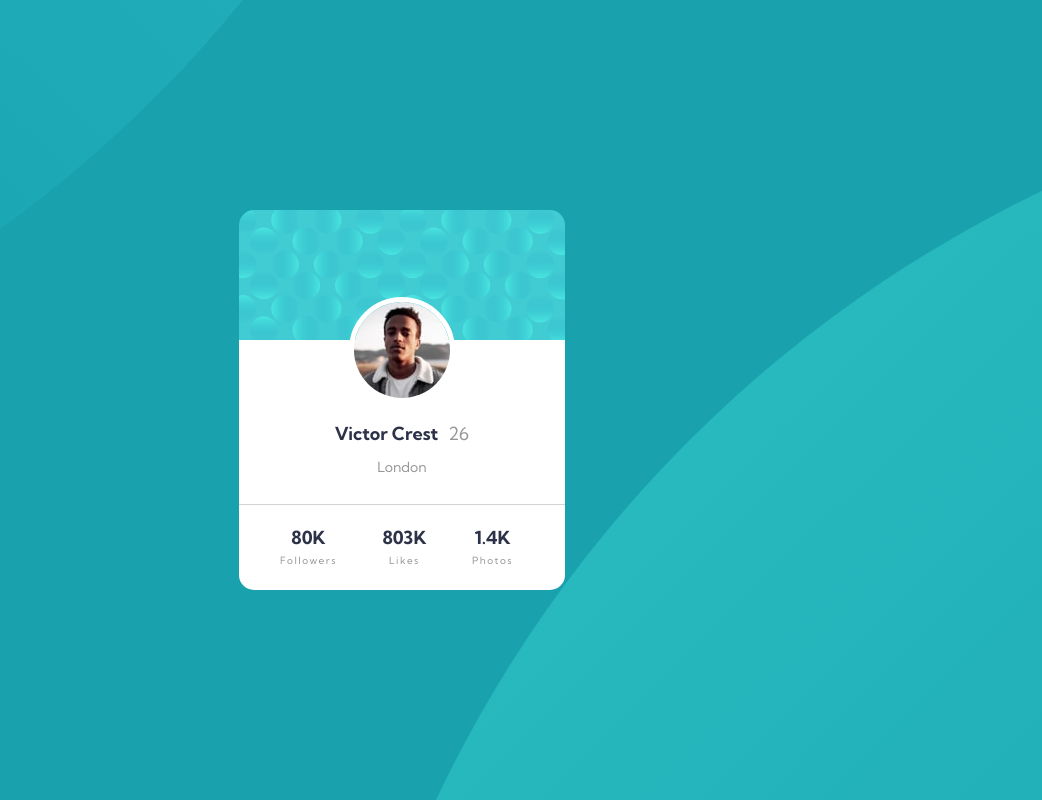
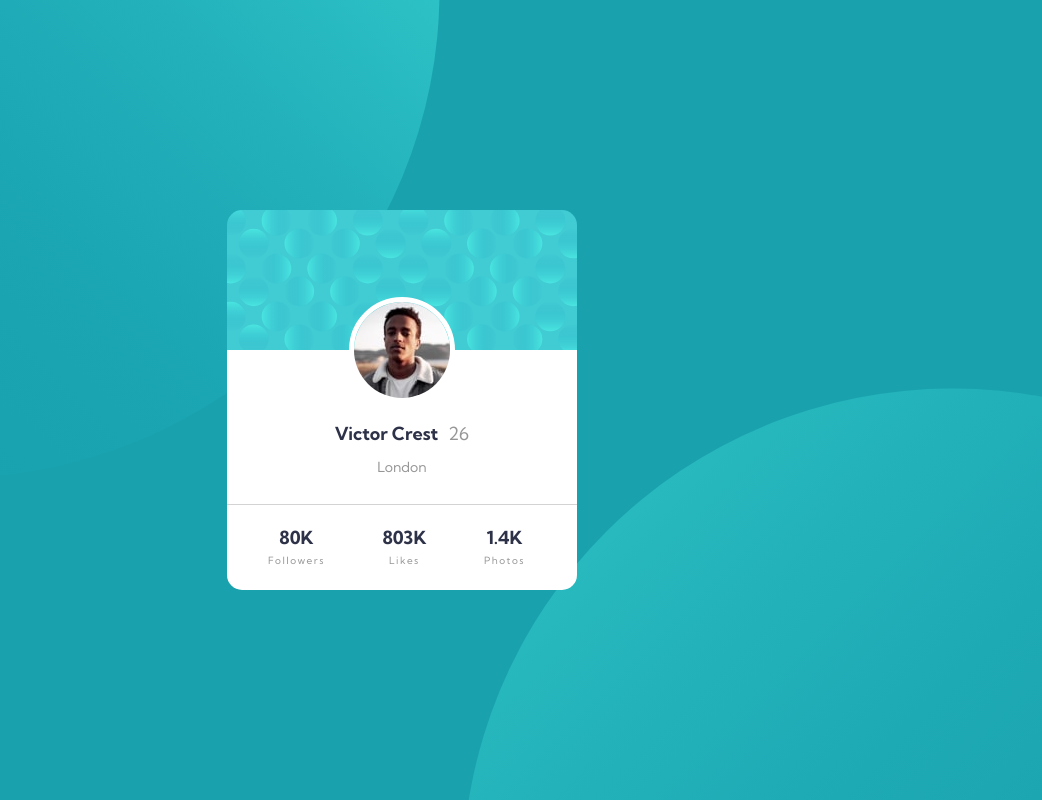
Before and after one commit to MichalTrubini/Profile-card-component, a plain HTML site: page index.html in a window 1280 px wide. Shown: the whole page, without its empty margins (238-1280 px from the left). Drawn offline with Linux system fonts and the light colour scheme.

Commit message:
completed as per figma

```diff
--- a/index.html
+++ b/index.html
@@ -16,6 +16,7 @@
 <body>
 
   <main class="main">
+    <div class="container">
       <img src="images/image-victor.jpg" alt="" class="profile-image">
       <section class="personal-info">
         <span class="personal-info__name">Victor Crest</span><span class="personal-info__age">26</span>
@@ -47,6 +48,7 @@
           </p>
         </div>
       </section>
+    </div>
   </main>
 </body>
 </html>
--- a/scss/styles.scss
+++ b/scss/styles.scss
@@ -2,10 +2,6 @@
 
 body {
     @include flexCenter(column);
-    background-image: url(../images/bg-pattern-top.svg), url(../images/bg-pattern-bottom.svg);
-    background-repeat: no-repeat,no-repeat;
-    background-size:200%,200%;
-    background-position: right calc(47vw + 7%) bottom calc(65vh - 15vw), left calc(40vw + -3%) top calc(72vh - 40vw);
     background-color: $background-body;
     color:$color-text;
     font-family: 'Kumbh Sans',sans-serif;
@@ -15,6 +11,17 @@ body {
 }
 
 .main {
+    display: flex;
+    width: 100%;
+    max-width:37.5rem;
+    height:100vh;
+    background-image: url(../images/bg-pattern-top.svg), url(../images/bg-pattern-bottom.svg);
+    background-repeat: no-repeat,no-repeat;
+    background-size:622px,622px;
+    background-position: -400px -370px, 180px 350px;
+}
+
+.container {
     @include flexCenter(column);
 
     background: url(../images/bg-pattern-card.svg) no-repeat;
@@ -85,3 +92,20 @@ body {
         letter-spacing: 1.5px;
     }
 }
+
+@media screen and (min-width:840px) {
+
+    .main {
+        width: 100%;
+        max-width:144rem;
+        height: 100vh;
+        background-image: url(../images/bg-pattern-top.svg), url(../images/bg-pattern-bottom.svg);
+        background-repeat: no-repeat, no-repeat;
+        background-size:978px, 978px;
+        background-position: -300px -500px, 700px 388px;
+    }
+
+    .container {
+        width:35rem;
+    }
+}
```
Also changed, not shown: css/styles.css, 1 other file. Lines whose indentation alone changed are shown as unchanged.
